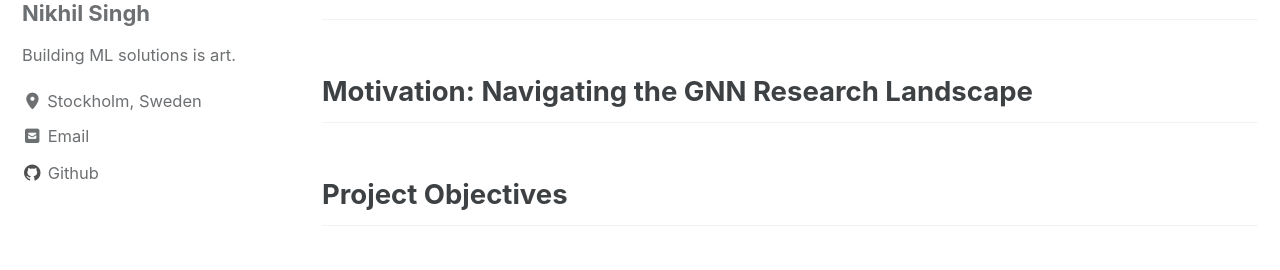
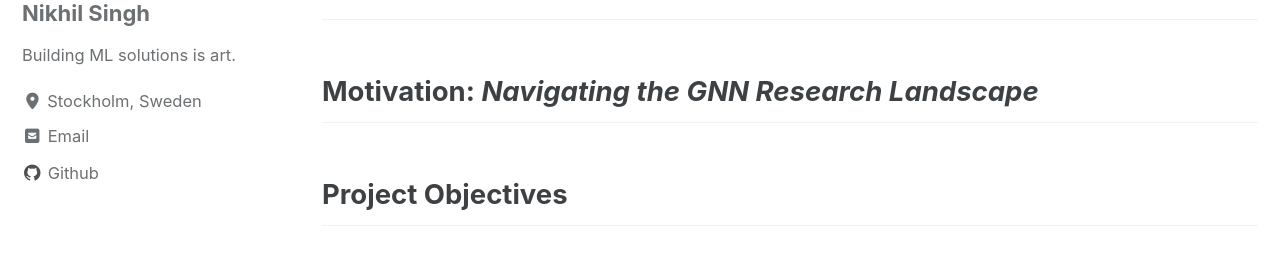
Before and after one commit to nikhilsingh13/nikhilsingh13.github.io, a Jekyll site: the page built from _posts/2025-05-06-local-rag-knowledge-graph-gnn.md, in a window 1280 px wide and 900 px high, scrolled down 1031 px. Shown: the part 186-456 px from the top of the window. Built offline with Jekyll 4.4.1, drawn with Linux system fonts in a browser that asks for light colours; cached includes are drawn as plain includes.

Commit message:
minor fix

```diff
--- a/_posts/2025-05-06-local-rag-knowledge-graph-gnn.md
+++ b/_posts/2025-05-06-local-rag-knowledge-graph-gnn.md
@@ -18,7 +18,7 @@ classes: wide
 -----------
 
 ## Introduction
-## Motivation: Navigating the GNN Research Landscape
+## Motivation: *Navigating the GNN Research Landscape*
 ## Project Objectives
 ## Architecting the solution
 1. Ollama & Llama3
```
